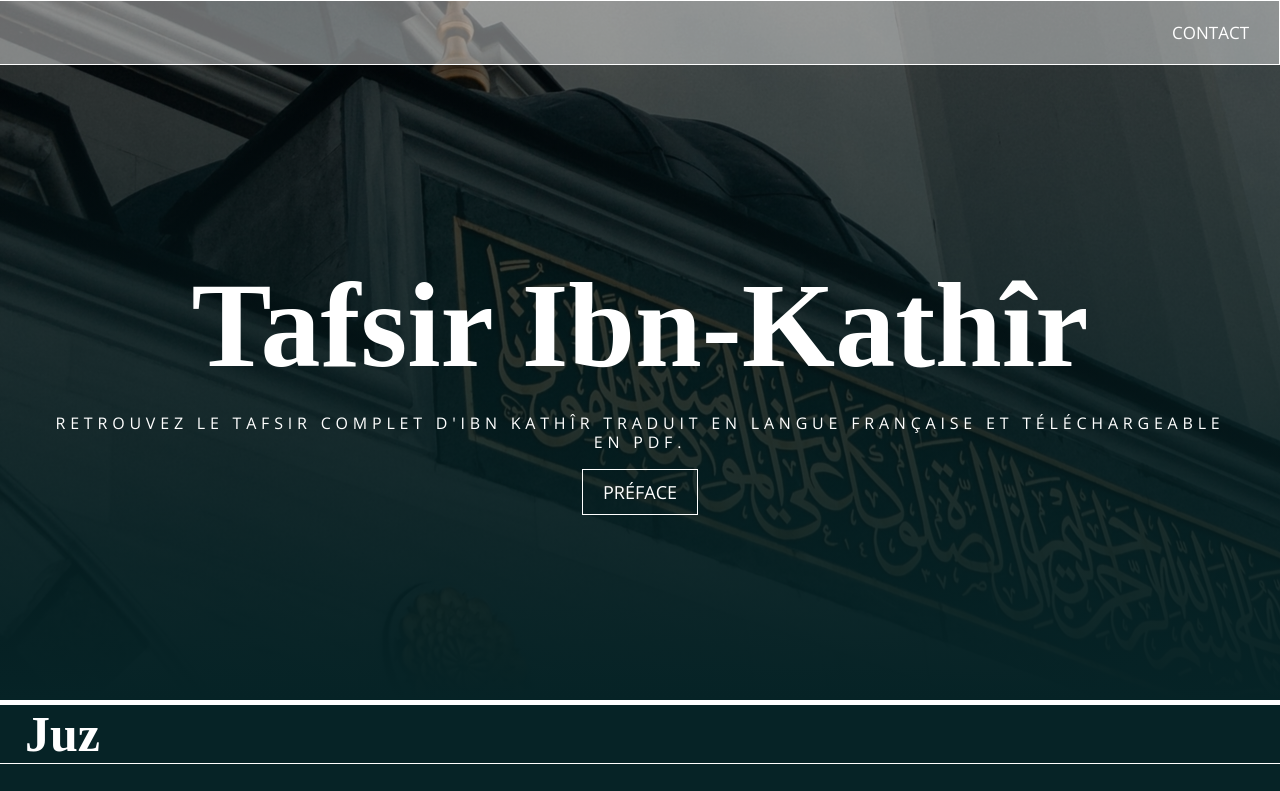
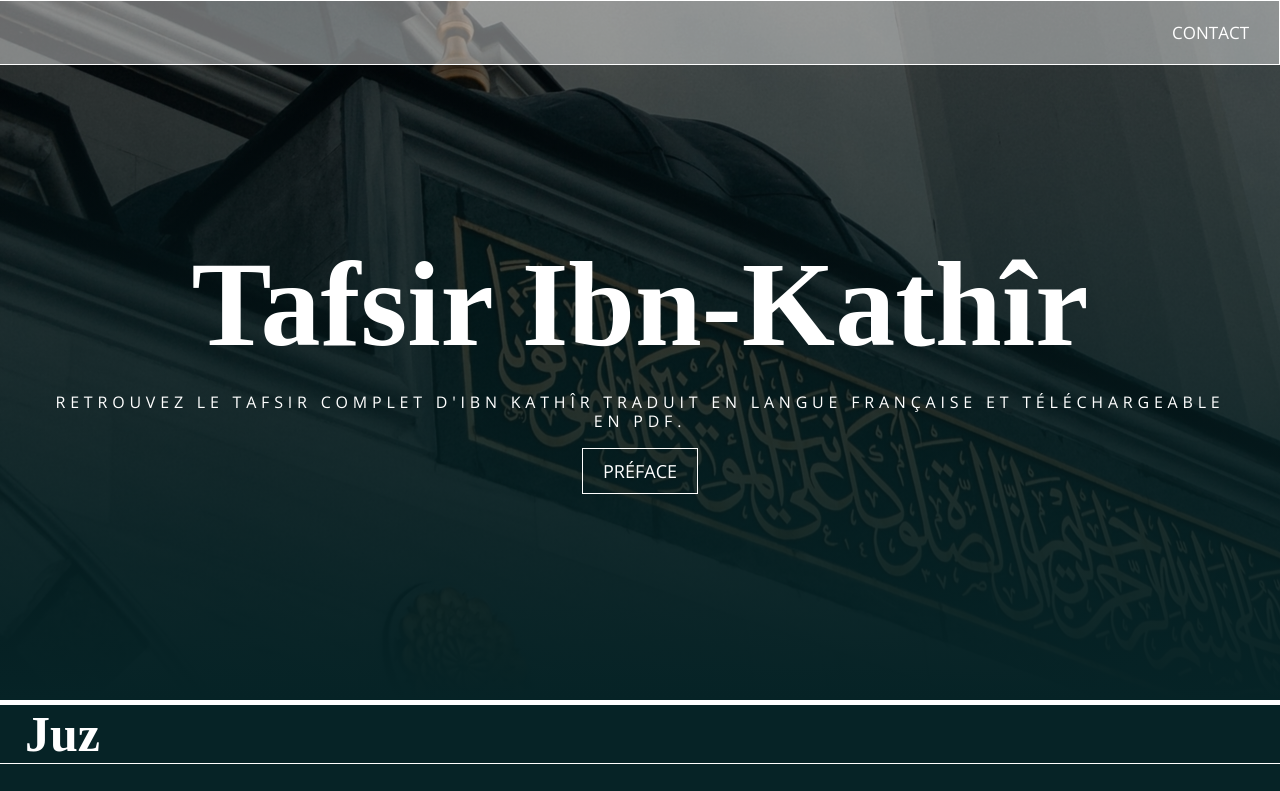
Before and after one commit to nawwar-web/tafsir-ibn-kathir, a plain HTML site: page index.html in a window 1280 px wide. Shown: the top 791 px of the page. Drawn offline with nearby package versions, Linux system fonts and the light colour scheme; a web font is replaced by a local one.

Commit message:
Update style.css

```diff
--- a/style.css
+++ b/style.css
@@ -49,7 +49,7 @@ header{
     font-family: 'Open Sans', sans-serif;
     line-height: 1.2;
     position: relative;
-    top:22%;
+    top:19%;
     text-align: center;}
 
 .titre_grand {
```
